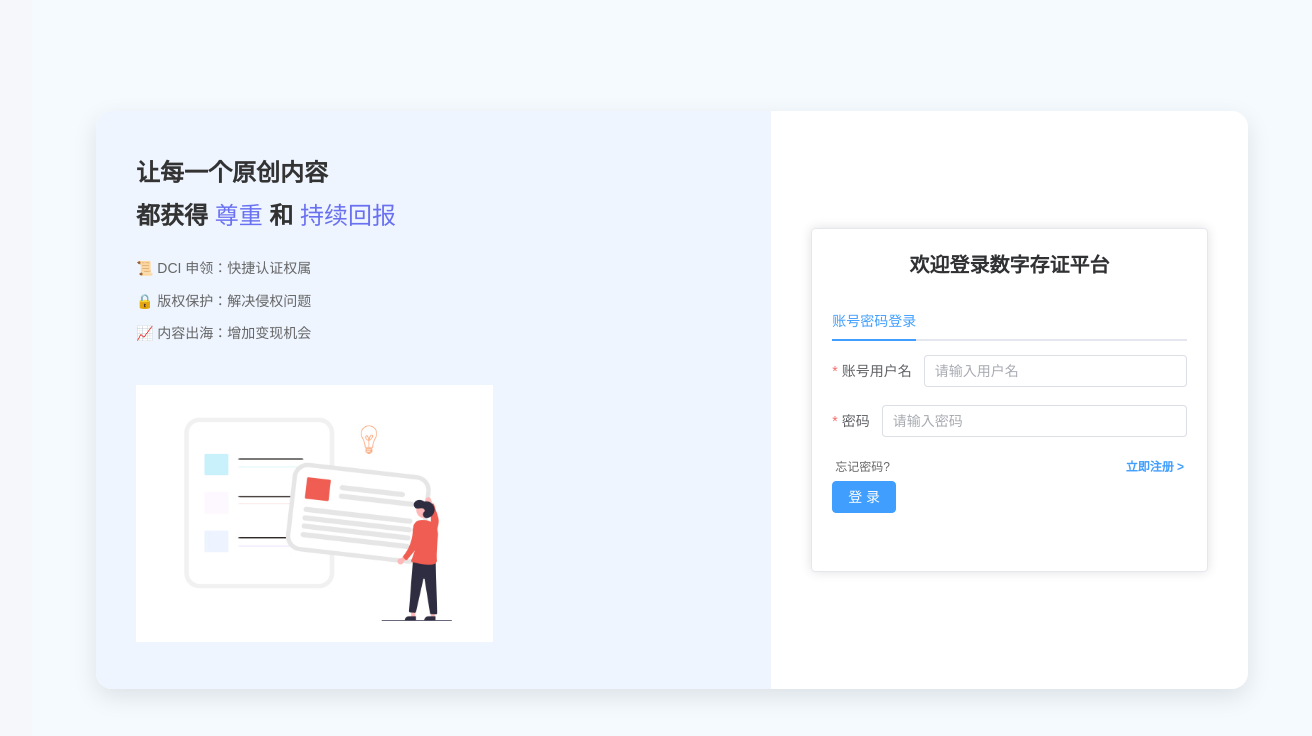
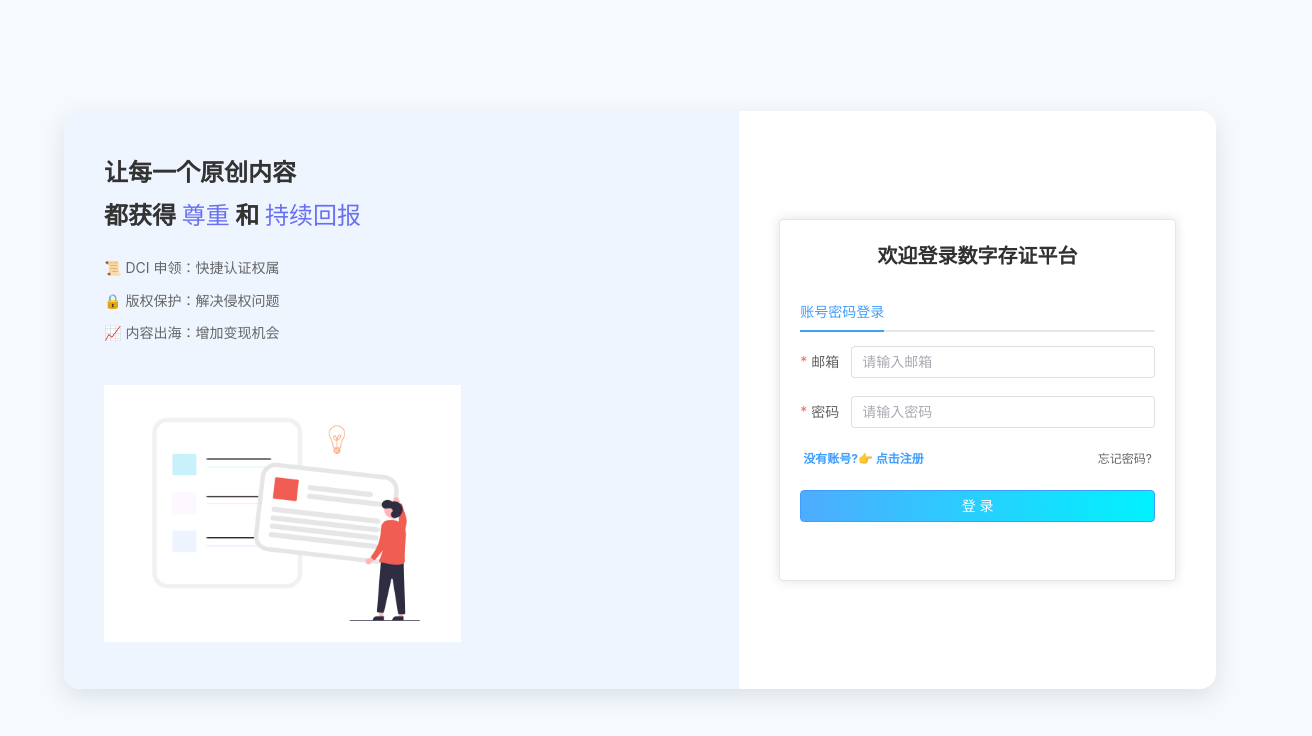
Before and after one commit to COSAKURA/vdigital, a Vue app: page / in a window 1280 px wide. Shown: the top 736 px of the page, 1312 px wide, since content can reach past the window. Built offline with nearby package versions, Linux system fonts and the light colour scheme.

Commit message:
完成登录注册

```diff
--- a/src/App.vue
+++ b/src/App.vue
@@ -1,30 +1,25 @@
 <template>
-        <div class="app-container">
-          <LoginView />
+  <div id="app">
+    <!-- 渲染路由对应的组件 -->
+    <router-view />
   </div>
 </template>
 
 <script>
-      import LoginView from '../src/views/LoginView.vue'; // 修改为 LoginView.vue
-
 export default {
-        name: 'App',
-        components: {
-          LoginView, // 引入 LoginView
-        },
+  name: "App",
 };
 </script>
 
 <style>
-      body {
+html, body, #app {
   margin: 0;
-        font-family: Arial, sans-serif;
-        background-color: #f5f7fa;
-      }
-      .app-container {
+  padding: 0;
+  width: 100%;
+  height: 100%;
   display: flex;
-        justify-content: space-between;
+  justify-content: center;
   align-items: center;
-        height: 100vh;
+  background-color: #f5faff; /* 浅蓝背景 */
 }
 </style>
--- a/src/views/LoginView.vue
+++ b/src/views/LoginView.vue
@@ -19,8 +19,8 @@
             <el-tabs v-model="activeTab" class="login-tabs">
               <el-tab-pane label="账号密码登录" name="account">
                 <el-form :model="loginForm" :rules="rules" ref="loginFormRef">
-                  <el-form-item label="账号用户名" prop="username">
-                    <el-input v-model="loginForm.username" placeholder="请输入用户名" />
+                  <el-form-item label="邮箱" prop="username">
+                    <el-input v-model="loginForm.username" placeholder="请输入邮箱" />
                   </el-form-item>
                   <el-form-item label="密码" prop="password">
                     <el-input
@@ -31,11 +31,12 @@
                     />
                   </el-form-item>
                   <div class="form-actions">
+                    <router-link to="/register" class="register-link">没有账号?👉 点击注册 </router-link>
                     <router-link to="/forgot-password" class="forgot-password">忘记密码?</router-link>
-                    <router-link to="/register" class="register-link">立即注册 &gt;</router-link>
                   </div>
                   <el-form-item>
                     <el-button type="primary" class="login-button" @click="handleLogin">登 录</el-button>
+
                   </el-form-item>
                 </el-form>
               </el-tab-pane>
@@ -84,6 +85,7 @@
   </script>
 
   <style scoped>
+
   /* 整体页面样式 */
   .login-page {
     display: flex;
@@ -201,4 +203,10 @@
     margin: 0 8px;
     cursor: pointer;
   }
+  .login-button {
+    margin-top: 18px;
+    width: 100%;
+    background: linear-gradient(to right, #4facfe, #00f2fe);
+    color: white;
+  }
   </style>
--- a/src/views/RegisterView.vue
+++ b/src/views/RegisterView.vue
@@ -3,20 +3,28 @@
       <div class="content-container">
         <!-- 左侧内容 -->
         <div class="left-content">
+          <h2>让每一个原创内容<br>都获得 <span class="highlight">尊重</span> 和 <span class="highlight">持续回报</span></h2>
+          <ul class="features">
+            <li>📜 DCI 申领：快捷认证权属</li>
+            <li>🔒 版权保护：解决侵权问题</li>
+            <li>📈 内容出海：增加变现机会</li>
+          </ul>
           <img src="../assets/images/resource/service-2.png" alt="Illustration" class="illustration" />
         </div>
+
 
         <!-- 右侧注册表单 -->
         <div class="right-form">
           <el-card class="form-card">
             <h2 class="form-title">用户注册</h2>
+            <el-tab-pane label="账号密码登录" name="account"></el-tab-pane>
             <el-form :model="registerForm" :rules="rules" ref="registerFormRef">
               <!-- 手机号 -->
-              <el-form-item label="手机号" prop="phone">
-                <el-input v-model="registerForm.phone" placeholder="请输入手机号" />
+              <el-form-item label="邮箱" prop="phone">
+                <el-input v-model="registerForm.phone" placeholder="请输入邮箱" />
               </el-form-item>
               <!-- 验证码 -->
-              <el-form-item label="短信验证码" prop="code">
+              <el-form-item label="验证码" prop="code">
                 <div class="code-input-wrapper">
                   <el-input v-model="registerForm.code" placeholder="请输入验证码" />
                   <el-button
@@ -60,8 +68,8 @@
             </el-form>
             <!-- 已有账号 -->
             <div class="login-link">
-              已有账号，
-              <router-link to="/login" class="link">直接登录</router-link>
+
+              <router-link to="/" class="link">已有账号👉 直接登录</router-link>
             </div>
           </el-card>
         </div>
@@ -84,8 +92,8 @@
 
   const rules = {
     phone: [
-      { required: true, message: "请输入手机号", trigger: "blur" },
-      { pattern: /^1[3-9]\d{9}$/, message: "手机号格式不正确", trigger: "blur" },
+      { required: true, message: "请输入邮箱", trigger: "blur" },
+      { pattern:/^[^\s@]+@[^\s@]+\.[^\s@]+$/, message: "邮箱格式不正确", trigger: "blur" },
     ],
     code: [{ required: true, message: "请输入验证码", trigger: "blur" }],
     password: [{ required: true, message: "请输入密码", trigger: "blur" }],
@@ -147,10 +155,11 @@
     height: 100vh;
     background-color: #f5faff;
   }
-
   /* 内容容器 */
   .content-container {
     display: flex;
+    flex-direction: row;
+    justify-content: space-between;
     width: 90%;
     max-width: 1200px;
     background-color: #fff;
@@ -162,14 +171,31 @@
   /* 左侧内容 */
   .left-content {
     flex: 1.5;
-    display: flex;
-    justify-content: center;
-    align-items: center;
+    padding: 40px;
     background-color: #eef5ff;
+  }
+
+  .left-content h2 {
+    font-size: 24px;
+    line-height: 1.8;
+    font-weight: bold;
+    margin-bottom: 20px;
+    color: #333;
+  }
+
+  .left-content .highlight {
+    color: #6a71f0;
   }
 
   .illustration {
     width: 50%;
+  }
+
+  .features {
+    list-style: none;
+    padding: 0;
+    margin: 20px 0;
+    color: #666;
   }
 
   /* 右侧表单 */
@@ -180,7 +206,6 @@
     justify-content: center;
     padding: 40px;
   }
-
   .form-card {
     width: 100%;
     max-width: 400px;
@@ -207,16 +232,10 @@
     background: linear-gradient(to right, #4facfe, #00f2fe);
     color: white;
   }
-
-  .login-link {
-    text-align: center;
-    margin-top: 20px;
-    font-size: 14px;
-  }
-
   .link {
     color: #409eff;
     text-decoration: none;
+    font-size: 13px;
   }
 
   .link:hover {
```
Lines whose indentation alone changed are shown as unchanged.
